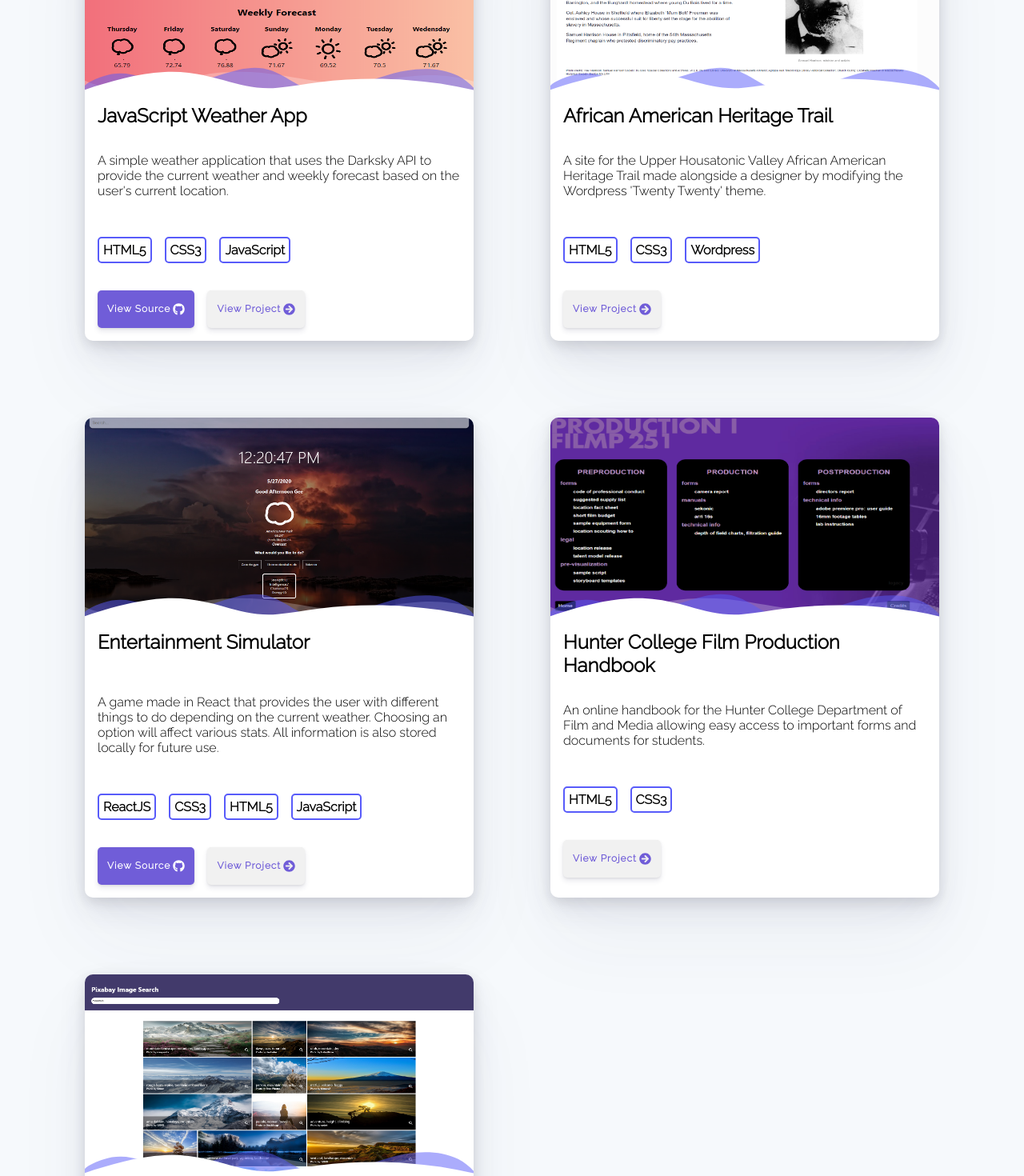
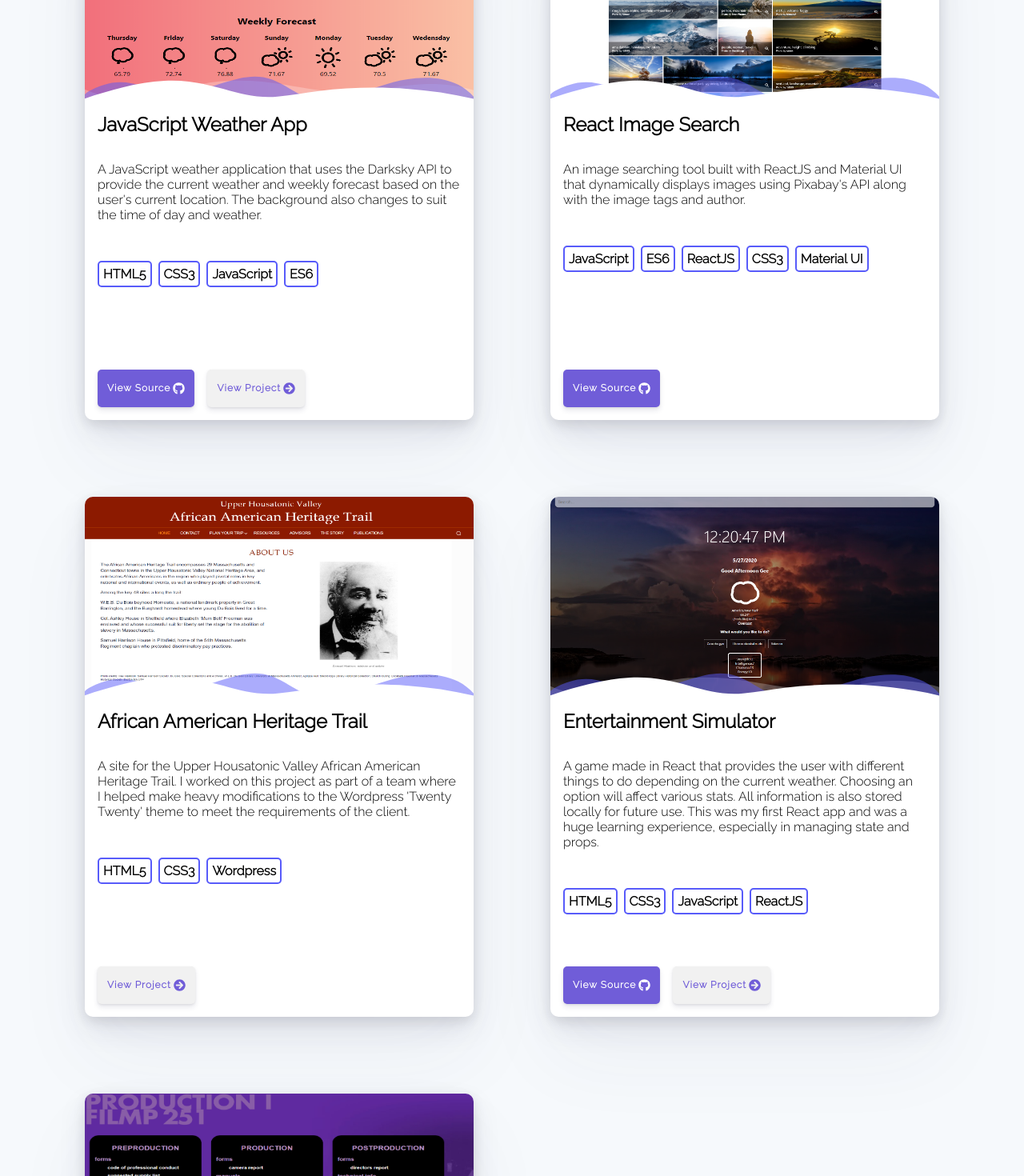
Before and after one commit to Buachie/portfolio, a React (Create React App) app: page / in a window 1280 px wide. Shown: the part 1280-2750 px from the top of the page at 80% size. Built offline with nearby package versions, Linux system fonts and the light colour scheme.

Commit message:
Fix scaling and button position on project cards

```diff
--- a/public/index.html
+++ b/public/index.html
@@ -2,12 +2,12 @@
 <html lang="en">
   <head>
     <meta charset="utf-8" />
-    <link rel="icon" href="%PUBLIC_URL%/favicon.ico" />
+    <link rel="icon" href="/public/favicon.ico" />
     <meta name="viewport" content="width=device-width, initial-scale=1" />
     <meta name="theme-color" content="#000000" />
     <meta
       name="description"
-      content="Web site created using create-react-app"
+      content="Portfolio site for Aaron Buachie showcasing experience and projects"
     />
     <link rel="apple-touch-icon" href="%PUBLIC_URL%/logo192.png" />
     <!--
--- a/src/App.css
+++ b/src/App.css
@@ -168,7 +168,11 @@ html body {
   content: "> ";
 }
 
-.project-container {
+.title-container p {
+  font-size: 1.3rem;
+}
+
+.card-container {
   display: -ms-grid;
   display: grid;
   -ms-grid-columns: (minmax(300px, 1fr))[auto-fill];
@@ -178,7 +182,7 @@ html body {
   margin: 0;
 }
 
-.project-container .card {
+.card-container .card {
   overflow: hidden;
   font-size: medium !important;
   border-radius: 10px;
@@ -187,11 +191,11 @@ html body {
           box-shadow: 0 50px 100px rgba(50, 50, 93, 0.05), 0 15px 35px rgba(50, 50, 93, 0.1), 0 5px 15px rgba(0, 0, 0, 0.1);
 }
 
-.project-container .card .full-height {
+.card-container .card .full-height {
   height: 100%;
 }
 
-.project-container .card .project-img {
+.card-container .card .project-img {
   height: 250px;
   min-height: 250px;
   max-height: 250px;
@@ -200,21 +204,22 @@ html body {
   position: relative;
 }
 
-.project-container .card .project-img img {
+.card-container .card .project-img img {
   height: 100%;
   width: 100%;
 }
 
-.project-container .card .project-info {
-  height: 100%;
+.card-container .card .project-info {
+  position: relative;
+  height: 400px;
 }
 
-.project-container .card .project-title, .project-container .card .project-description {
+.card-container .card .project-title, .card-container .card .project-description {
   margin: 0;
   padding: 1rem;
 }
 
-.project-container .card .skills {
+.card-container .card .skills {
   margin: 2rem 1rem;
   padding: 0;
   -ms-flex-wrap: wrap;
@@ -225,9 +230,9 @@ html body {
   list-style-type: none;
 }
 
-.project-container .card .skills li {
+.card-container .card .skills li {
   height: auto;
-  margin-right: 1rem;
+  margin-right: 0.5rem;
   font-weight: 600;
   width: -webkit-fit-content;
   width: -moz-fit-content;
@@ -238,13 +243,13 @@ html body {
   margin-bottom: 2px;
 }
 
-.project-container .project-btn {
-  position: relative;
+.card-container .project-btn {
+  position: absolute;
   bottom: 0;
   margin: 1rem;
 }
 
-.project-container .project-btn .btn {
+.card-container .project-btn .btn {
   margin-right: 1rem;
   padding: 16px 12px;
   -webkit-box-shadow: 0 4px 6px rgba(50, 50, 93, 0.11), 0 1px 3px rgba(0, 0, 0, 0.08);
@@ -261,32 +266,32 @@ html body {
   overflow: hidden;
 }
 
-.project-container .project-btn .btn .icon {
+.card-container .project-btn .btn .icon {
   margin-left: 0.2rem;
 }
 
-.project-container .project-btn .btn a {
+.card-container .project-btn .btn a {
   margin: 0.5rem;
   padding: 0.7rem;
 }
 
-.project-container .project-btn .btn.src {
+.card-container .project-btn .btn.src {
   color: #fff;
   background: #705DD8;
 }
 
-.project-container .project-btn .btn.src:hover {
+.card-container .project-btn .btn.src:hover {
   background: #8676de;
   -webkit-transform: translate(0, -3px);
           transform: translate(0, -3px);
 }
 
-.project-container .project-btn .btn.demo {
+.card-container .project-btn .btn.demo {
   color: #705DD8;
   background: #f1f1f1;
 }
 
-.project-container .project-btn .btn.demo:hover {
+.card-container .project-btn .btn.demo:hover {
   background: white;
   -webkit-transform: translate(0, -3px);
           transform: translate(0, -3px);
@@ -368,11 +373,20 @@ footer .footer-info .contact a:hover > svg {
 }
 
 @media screen and (min-width: 703px) and (max-width: 810px) {
-  .project-container {
+  .card-container {
     grid-gap: 2rem;
   }
   .card {
     width: 100%;
+  }
+}
+
+@media screen and (max-width: 702px) {
+  .project-btn {
+    position: relative !important;
+  }
+  .project-info {
+    height: auto !important;
   }
 }
 
--- a/src/App.js
+++ b/src/App.js
@@ -1,5 +1,4 @@
 import React, { Component } from "react";
-import { FaGithubSquare, FaEnvelope, FaLinkedin } from "react-icons/fa";
 import Navigation from "./components/Navigation";
 import Hero from "./components/Hero";
 import Projects from "./components/Projects";
--- a/src/App.scss
+++ b/src/App.scss
@@ -147,15 +147,18 @@ html {
 }
 
 //Projects
+.title-container p{
+    font-size: 1.3rem;
+}
 
-.project-container{
+.card-container{
     display: grid;
     grid-template-columns: repeat(auto-fill, minmax(300px, 1fr));
     grid-auto-rows: auto;
     grid-gap: 6rem;
     margin: 0;
+
     .card {
-
         overflow: hidden;
         font-size: medium !important;
         border-radius: 10px;
@@ -179,7 +182,8 @@ html {
         }
 
         .project-info{
-            height: 100%;
+            position: relative;
+            height: 400px;
         }
         .project-title,.project-description{
             margin: 0;
@@ -193,7 +197,7 @@ html {
             list-style-type:none;
             li{
                 height: auto;
-                margin-right: 1rem;
+                margin-right: 0.5rem;
                 font-weight: 600;
                 width: fit-content;
                 border: 2px solid #585bfa;
@@ -204,7 +208,7 @@ html {
         }
     }
     .project-btn{
-        position: relative;
+        position: absolute;
         bottom: 0;
         margin: 1rem;
 
@@ -308,13 +312,23 @@ footer {
     }
 }
 @media screen and (min-width:703px) and (max-width:810px){
-    .project-container{
+    .card-container{
         grid-gap: 2rem
     }
     .card{
         width:100%;
     }
 
+}
+
+@media screen and (max-width: 702px){
+    .project-btn{
+        position: relative !important;
+    }
+
+    .project-info{
+        height: auto !important;
+    }
 }
 @media screen and (min-width: 582px) and (max-width: 702px) {
     .card {
--- a/src/components/Contact.js
+++ b/src/components/Contact.js
@@ -7,10 +7,10 @@ export class Contact extends Component {
               <a href="mailto:buachiea@gmail.com">
                 <FaEnvelope size={30} color={this.props.color} />
               </a>
-              <a href="https://github.com/Buachie">
+              <a href="https://github.com/Buachie" rel="noopener noreferrer" target="_blank">
                 <FaGithubSquare size={30} color={this.props.color} />
               </a>
-              <a href="https://www.linkedin.com/in/aaron-buachie-5b678775/">
+              <a href="https://www.linkedin.com/in/aaron-buachie-5b678775/" rel="noopener noreferrer" target="_blank">
                 <FaLinkedin size={30} color={this.props.color} />
               </a>
             </div>
--- a/src/components/Hero.js
+++ b/src/components/Hero.js
@@ -1,5 +1,5 @@
 import React, { Component } from "react";
-
+import Resume from "../documents/Resume.pdf";
 export class Hero extends Component {
   render() {
     return (
@@ -40,13 +40,13 @@ export class Hero extends Component {
           <div className="info-section">
             <div className="info-title">Aaron.resume</div>
             <div className="info-data">
-              <a href="#">"Resume.pdf"</a>
+              <a href={Resume} rel="noopener noreferrer" target="_blank">"Resume.pdf"</a>
             </div>
           </div>
           <div className="info-section">
             <div className="info-title">Aaron.skills</div>
             <div className="info-data">
-              [HTML5, CSS3, Sass, JavaScript, ReactJS, jQuery, Wordpress, Git]
+              ["HTML5", "CSS3", "Sass", "JavaScript", "ReactJS", "jQuery", "Wordpress", "Git"]
             </div>
           </div>
           <div className="info-title">
--- a/src/components/Navigation.js
+++ b/src/components/Navigation.js
@@ -1,4 +1,5 @@
 import React, { Component } from "react";
+import Resume from "../documents/Resume.pdf";
 import Contact from "./Contact";
 
 export class Navigation extends Component {
@@ -8,7 +9,7 @@ export class Navigation extends Component {
           <Contact color={"#705DD8"}/>
           <nav>
             <a href="#portfolio">Portfolio</a>
-            <a href="#">Resume</a>
+            <a href={Resume} rel="noopener noreferrer" target="_blank">Resume</a>
           </nav>
         </div>
     );
--- a/src/components/ProjectCard.js
+++ b/src/components/ProjectCard.js
@@ -16,7 +16,6 @@ export class ProjectCard extends Component {
                   <path d="M0,0V5.63C149.93,59,314.09,71.32,475.83,42.57c43-7.64,84.23-20.12,127.61-26.46,59-8.63,112.48,12.24,165.56,35.4C827.93,77.22,886,95.24,951.2,90c86.53-7,172.46-45.71,248.8-84.81V0Z" class="shape-fill fill-three"></path>
               </svg>
             </div>
-
           </div>
           <div className="project-info">
             <h2 className="project-title">{this.props.title}</h2>
@@ -28,22 +27,21 @@ export class ProjectCard extends Component {
                 {this.props.skill2 ? <li>{this.props.skill2}</li> : null}
                 {this.props.skill3 ? <li>{this.props.skill3}</li> : null}
                 {this.props.skill4 ? <li>{this.props.skill4}</li> : null}
+                {this.props.skill5 ? <li>{this.props.skill5}</li> : null}
+                {this.props.skill6 ? <li>{this.props.skill6}</li> : null}
+                {this.props.skill7 ? <li>{this.props.skill7}</li> : null}
               </ul>
             <div className="project-btn flex">
               {this.props.source ? (
-                <a className="btn src" href={this.props.source}>
+                <a className="btn src" href={this.props.source} rel="noopener noreferrer" target="_blank">
                   <span className="flex">View Source<FaGithub className="icon" size={15} color={"#fff"} /></span>
                 </a>
-              ) : (
-                console.log()
-              )}
+              ) : null}
               {this.props.demo ? (
-                <a className="btn demo" href={this.props.demo}>
+                <a className="btn demo" href={this.props.demo} rel="noopener noreferrer" target="_blank">
                   <span className="flex">View Project<FaArrowCircleRight className="icon" size={15} color={"#705DD8"}/></span>
                 </a>
-              ) : (
-                console.log()
-              )}
+              ) : null}
             </div>
           </div>
         </div>
--- a/src/components/Projects.js
+++ b/src/components/Projects.js
@@ -9,30 +9,41 @@ export class Projects extends Component {
   render() {
     return (
       <div className="projects-container" id="portfolio">
-
-        <div className="card-container">
           <div className="title-container">
             <h1>Portfolio</h1>
             <p>Check out some of the stuff I've worked on. </p>
           </div>
-          <div className="project-container flex">
+          <div className="card-container flex">
             <ProjectCard
               img={Weather}
               title={"JavaScript Weather App"}
               description={
-                "A simple weather application that uses the Darksky API to provide the current weather and weekly forecast based on the user's current location."
+                "A JavaScript weather application that uses the Darksky API to provide the current weather and weekly forecast based on the user's current location. The background also changes to suit the time of day and weather."
               }
               source={"https://github.com/Buachie/weather-app"}
-              demo={"#"}
+              demo={"https://buachie.github.io/medp341/dist/assignments/Weather_App/index.html"}
               skill1={"HTML5"}
               skill2={"CSS3"}
               skill3={"JavaScript"}
+              skill4={"ES6"}
+            />
+
+            <ProjectCard
+              img={ImageSearch}
+              title={"React Image Search"}
+              description={"An image searching tool built with ReactJS and Material UI that dynamically displays images using Pixabay's API along with the image tags and author."}
+              source={'https://github.com/Buachie/image-search'}
+              skill1={'JavaScript'}
+              skill2={'ES6'}
+              skill3={'ReactJS'}
+              skill4={'CSS3'}
+              skill5={'Material UI'}
             />
             <ProjectCard
               img={Heritage}
               title={"African American Heritage Trail"}
               description={
-                "A site for the Upper Housatonic Valley African American Heritage Trail made alongside a designer by modifying the Wordpress 'Twenty Twenty' theme."
+                "A site for the Upper Housatonic Valley African American Heritage Trail. I worked on this project as part of a team where I helped make heavy modifications to the Wordpress 'Twenty Twenty' theme to meet the requirements of the client."
               }
               demo={"https://www.africanamericantrail.org/"}
               skill1={"HTML5"}
@@ -42,16 +53,17 @@ export class Projects extends Component {
             <ProjectCard
               img={Entertainment}
               title={"Entertainment Simulator"}
-              titleGap={true}
+              titleGap={false}
               description={
-                "A game made in React that provides the user with different things to do depending on the current weather. Choosing an option will affect various stats. All information is also stored locally for future use."
+                "A game made in React that provides the user with different things to do depending on the current weather. Choosing an option will affect various stats. All information is also stored locally for future use. This was my first React app and was a huge learning experience, especially in managing state and props."
               }
               source={"https://github.com/Buachie/entertainment-sim/"}
               demo={"https://buachie.github.io/entertainment-sim/"}
-              skill1={"ReactJS"}
+              skill1={"HTML5"}
               skill2={"CSS3"}
-              skill3={"HTML5"}
-              skill4={"JavaScript"}
+              skill3={"JavaScript"}
+              skill4={"ES6"}
+              skill4={"ReactJS"}
             />
             <ProjectCard
               img={Handbook}
@@ -61,20 +73,9 @@ export class Projects extends Component {
               skill1={"HTML5"}
               skill2={"CSS3"}
             />
-            <ProjectCard
-              img={ImageSearch}
-              title={"React Image Search"}
-              description={"An image searching tool built with ReactJS and Material UI that dynamically displays results based on user input."}
-              source={'https://github.com/Buachie/image-search'}
-              skill1={'ReactJS'}
-              skill2={'ES6'}
-              skill3={'CSS3'}
-              skill4={'Material UI'}
-            />
 
           </div>
         </div>
-      </div>
     );
   }
 }
```
Also changed, not shown: 2 other files (tests, documents, lock files or other folders).
